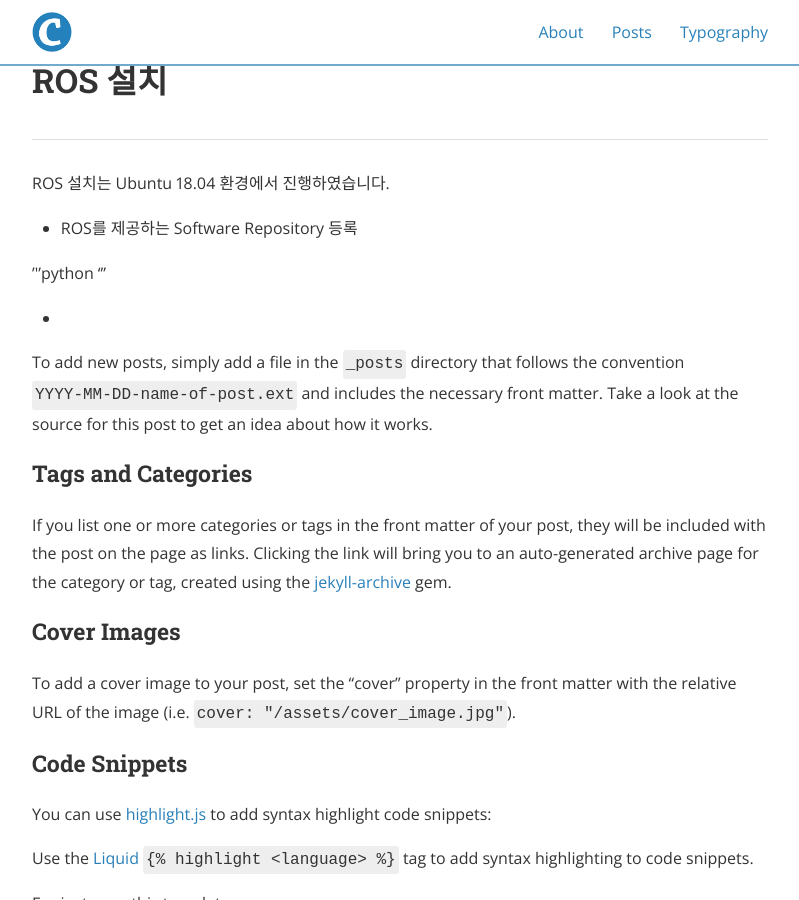
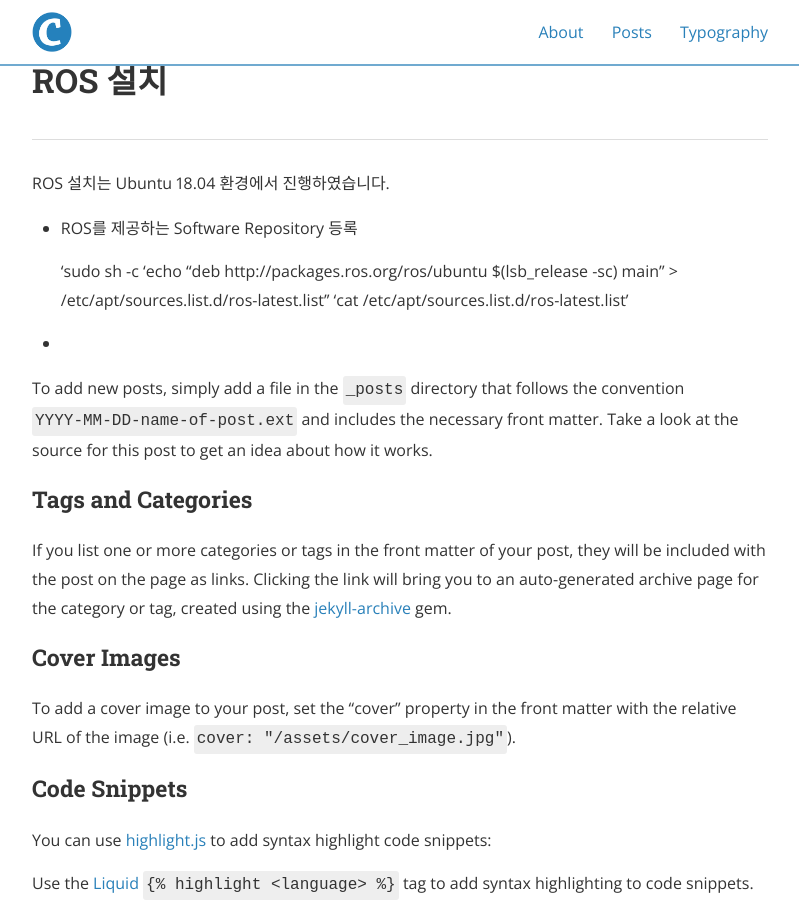
Before and after one commit to songwon31/songwon31.github.io, a Jekyll site: the page built from _posts/2012-11-07-2022.11.7.-ROS-기초.markdown, in a window 1280 px wide and 900 px high, scrolled down 528 px. Shown: the whole window, without its empty margins (240-1039 px from the left). Built offline with Jekyll 4.4.1, drawn with Linux system fonts in a browser that asks for light colours; nearby versions of some CDN libraries.

Commit message:
Update 2012-11-07-2022.11.7.-ROS-기초.markdown

```diff
--- a/_posts/2012-11-07-2022.11.7.-ROS-기초.markdown
+++ b/_posts/2012-11-07-2022.11.7.-ROS-기초.markdown
@@ -15,12 +15,8 @@ cover:  "/assets/instacode.png"
 
 - ROS를 제공하는 Software Repository 등록
 
-'''python
-<script>
-  sudo sh -c 'echo "deb http://packages.ros.org/ros/ubuntu $(lsb_release -sc) main" > /etc/apt/sources.list.d/ros-latest.list'
-  cat /etc/apt/sources.list.d/ros-latest.list
-</script>
-'''
+  'sudo sh -c 'echo "deb http://packages.ros.org/ros/ubuntu $(lsb_release -sc) main" > /etc/apt/sources.list.d/ros-latest.list''
+  'cat /etc/apt/sources.list.d/ros-latest.list'
 
 -
 
```
